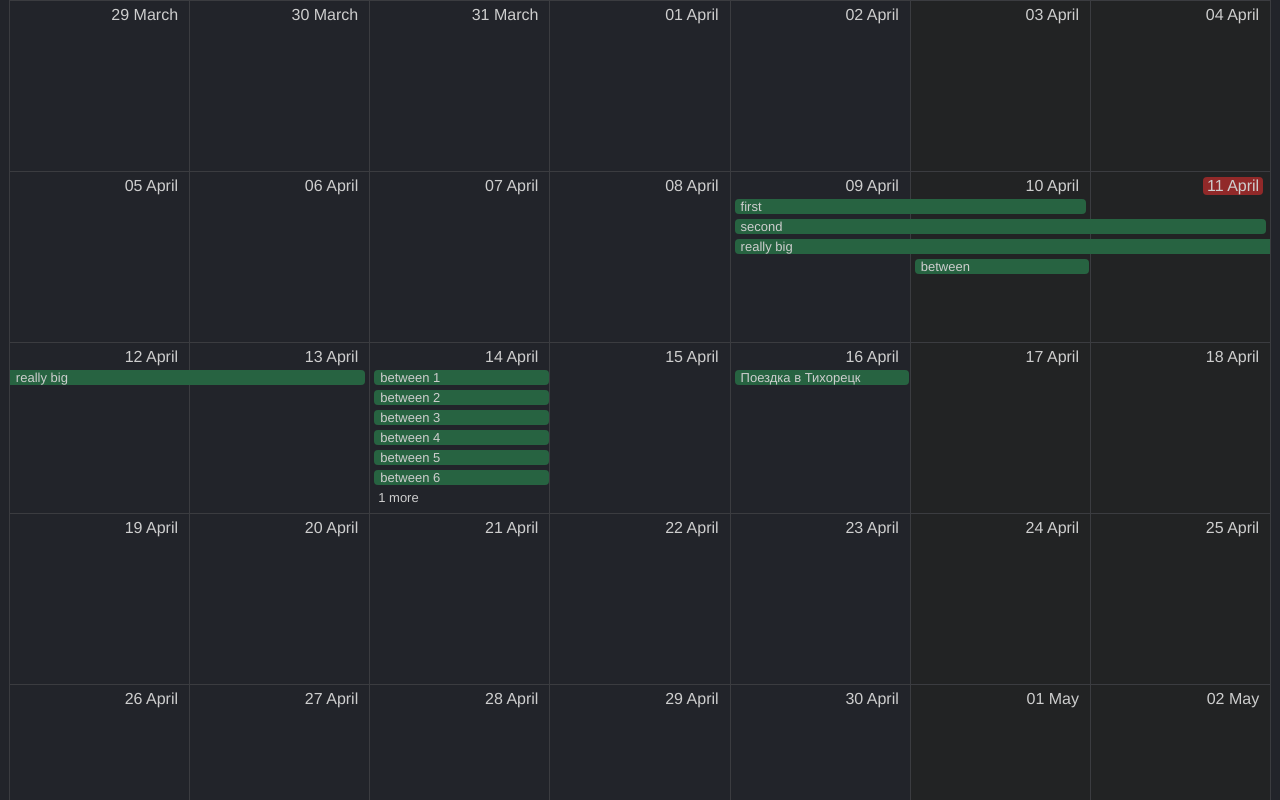
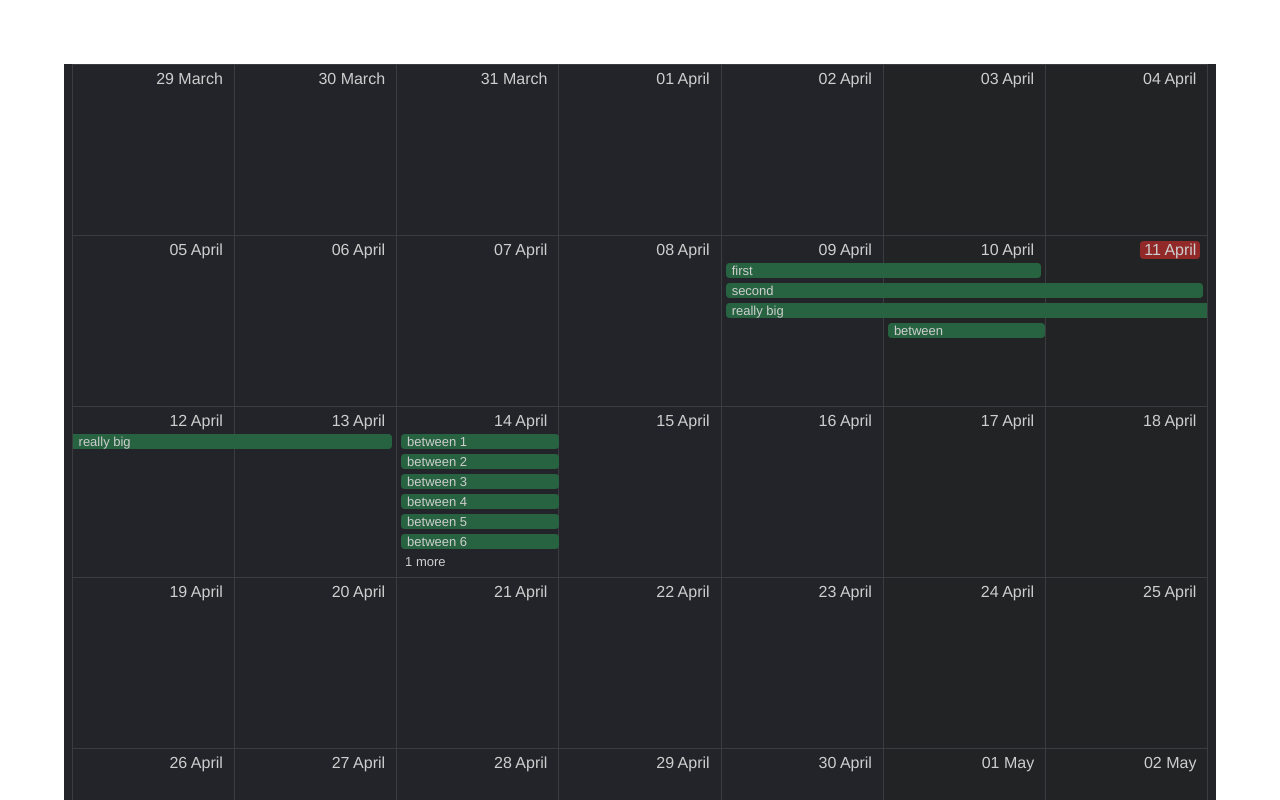
Before and after one commit to ArturAralin/vue-scheduler-lib, a Vue app: page / in a window 1280 px wide. Shown: the top 800 px of the page. Built offline with nearby package versions, Linux system fonts and the light colour scheme.

Commit message:
add interface example

```diff
--- a/src/App.vue
+++ b/src/App.vue
@@ -26,12 +26,6 @@ export default Vue.extend({
   },
   data: () => ({
     events: [
-      {
-        id: '12ssss3',
-        from: parseISO('2021-04-16'),
-        to: parseISO('2021-04-16'),
-        summary: 'Поездка в Тихорецк',
-      },
       {
         id: '123',
         from: parseISO('2021-04-09'),
@@ -132,5 +126,6 @@ export default Vue.extend({
   -moz-osx-font-smoothing: grayscale;
   // text-align: center;
   color: #2c3e50;
+  margin: 5%;
 }
 </style>
```
Also changed, not shown: example.png (added), 1 other file (tests, documents, lock files or other folders).
